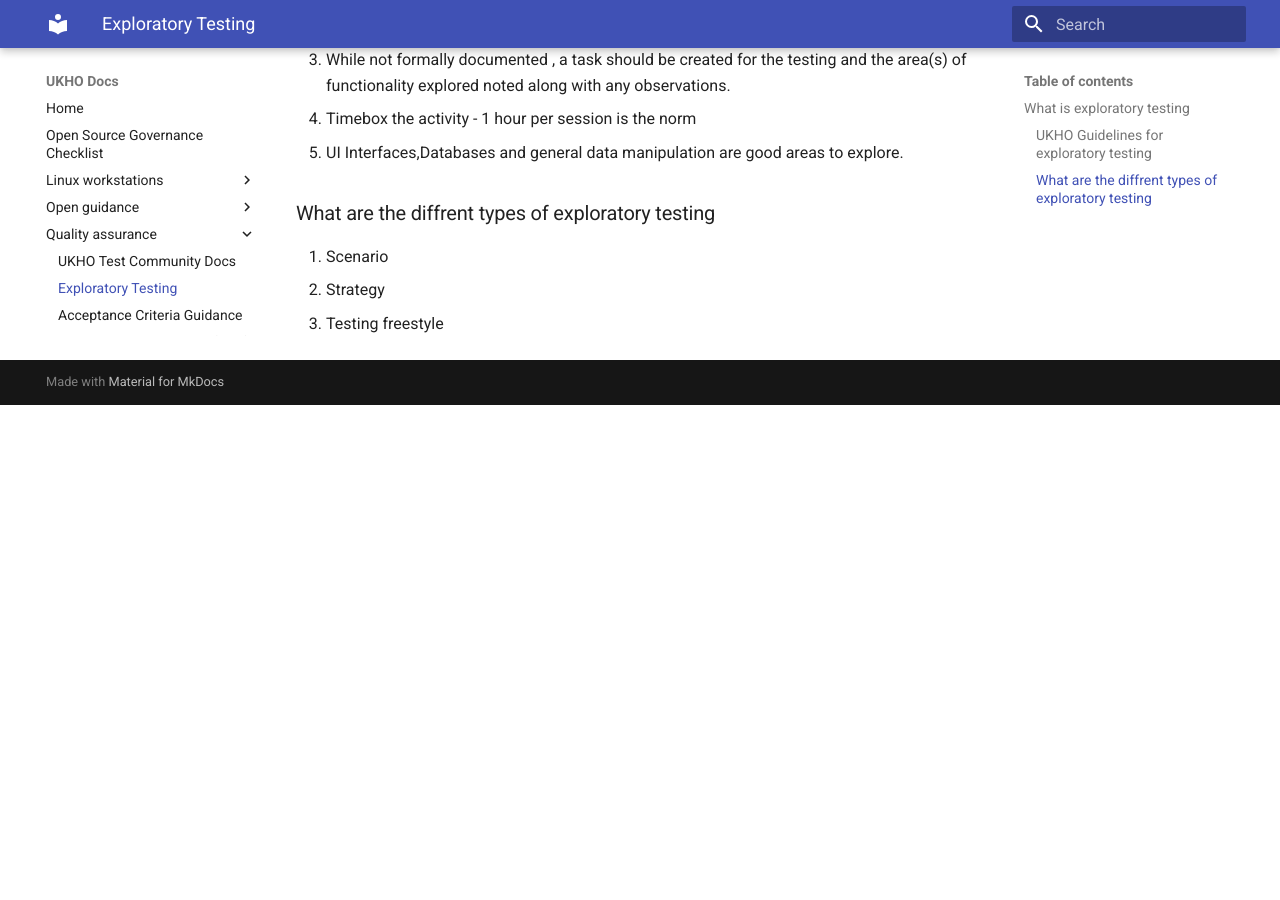
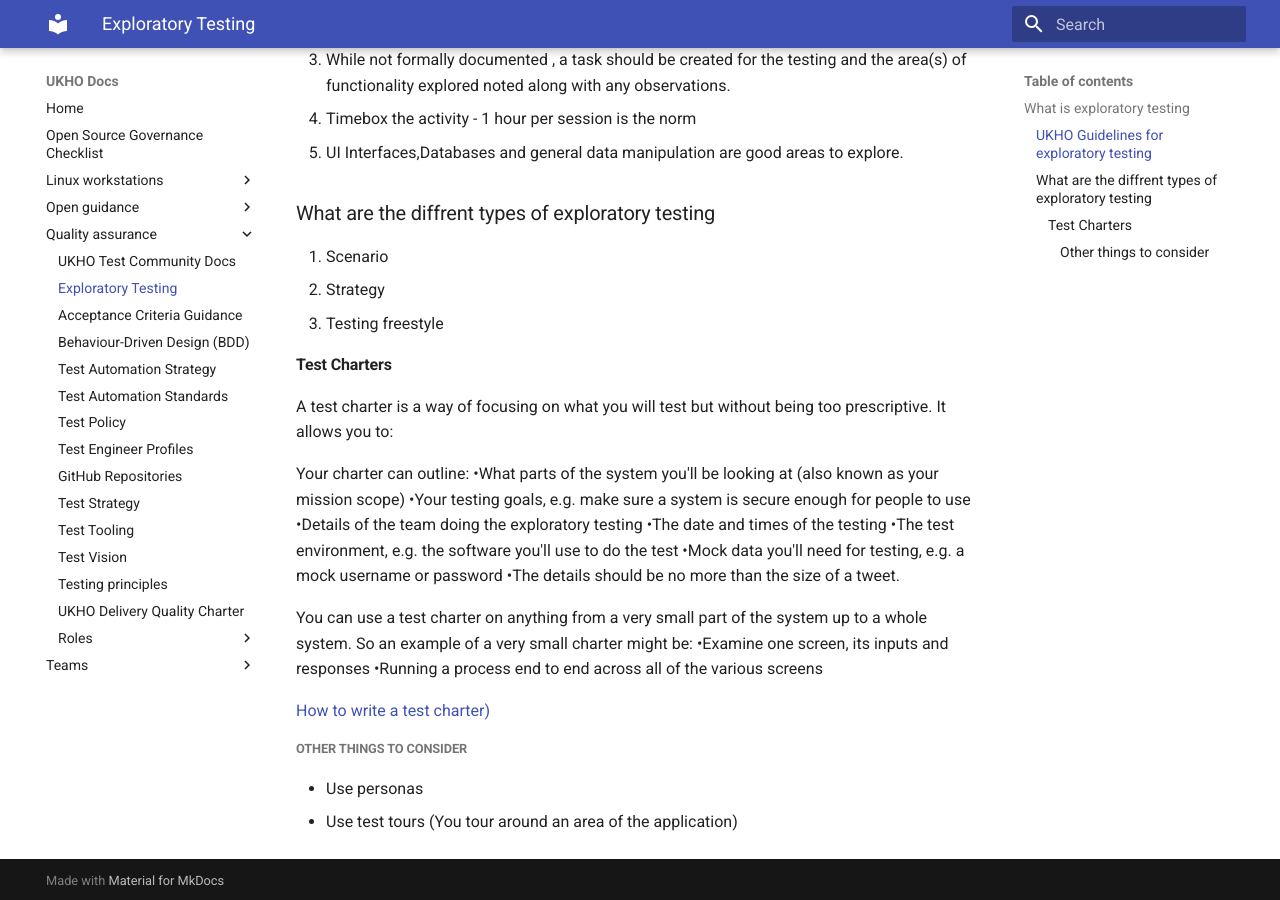
Before and after one commit to UKHO/docs, an MkDocs documentation site: the page built from docs/quality-assurance/Exploratory-testing.md, in a window 1280 px wide and 900 px high, scrolled down 615 px. Built offline with MkDocs 1.6.1 and Material for MkDocs 9.7.7, drawn with Linux system fonts in a browser that asks for light colours; before the commit the page ends 1020 px from its top, so only the background shows below that.

Commit message:
Update Exploratory-testing.md

```diff
--- a/docs/quality-assurance/Exploratory-testing.md
+++ b/docs/quality-assurance/Exploratory-testing.md
@@ -22,3 +22,27 @@ Exploratory testing empowers test engineers to test organically and enhance func
 1.  Scenario
 2.  Strategy
 3.  Testing freestyle
+
+#### Test Charters
+
+A test charter is a way of focusing on what you will test but without being too prescriptive. It allows you to:
+
+Your charter can outline:
+•What parts of the system you'll be looking at (also known as your mission scope)
+•Your testing goals, e.g. make sure a system is secure enough for people to use
+•Details of the team doing the exploratory testing
+•The date and times of the testing
+•The test environment, e.g. the software you'll use to do the test
+•Mock data you'll need for testing, e.g. a mock username or password
+•The details should be no more than the size of a tweet.
+
+You can use a test charter on anything from a very small part of the system up to a whole system. So an example of a very small charter might be:
+•Examine one screen, its inputs and responses
+•Running a process end to end across all of the various screens
+
+[How to write a test charter)](https://www.qualitestgroup.com/resources/knowledge-center/how-to-guide/write-exploratory-test-charter)
+
+##### Other things to consider
+
+* Use personas
+* Use test tours (You tour around an area of the application)
```
